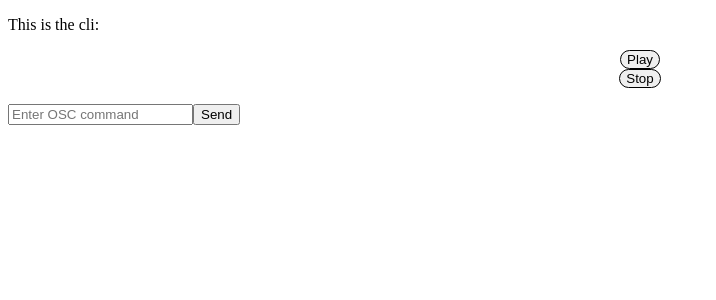
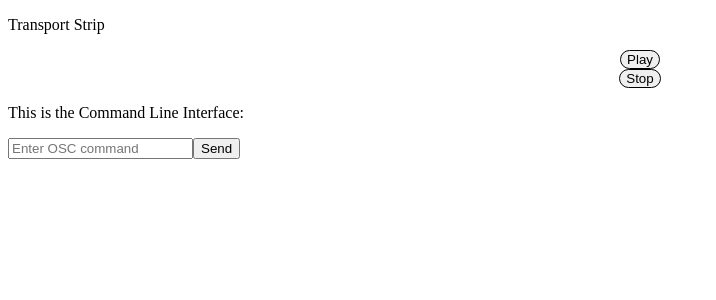
Before and after one commit to Brennername/ardour-collab, an Angular app: page / in a window 1280 px wide. Shown: the top 300 px of the page, without its empty margins (0-716 px from the left). Built offline with nearby package versions, Linux system fonts and the light colour scheme.

Commit message:
Refactored the components

```diff
--- a/src/app/app.component.html
+++ b/src/app/app.component.html
@@ -1,5 +1,14 @@
-<p>This is the cli:</p>
-<app-transport-play-button></app-transport-play-button><app-transport-stop-button></app-transport-stop-button>
-<app-cli/>
+<p>Transport Strip</p>
+<app-transport-strip></app-transport-strip>
+
+
+<div class="cli_container">
+  <p>This is the Command Line Interface:</p>
+  <app-cli/>
+</div>
+
+
+
+
 
 <router-outlet />
--- a/src/app/app.component.ts
+++ b/src/app/app.component.ts
@@ -2,15 +2,15 @@ import { Component } from '@angular/core';
 import { RouterOutlet } from '@angular/router';
 import { CliComponent } from './components/cli/cli.component';
 import { HttpClient, HttpClientModule } from '@angular/common/http';
-import { TransportPlayButtonComponent } from "./components/transport-play-button/transport-play-button.component";
 import { OscService } from '../services/osc.service';
-import { TransportStopButtonComponent } from "./components/transport-stop-button/transport-stop-button.component";
+import { TransportStripComponent } from "./features/transport-strip/transport-strip.component";
+import { ComponentsModule } from './components/components.module';
 
 
 @Component({
   selector: 'app-root',
   standalone: true,
-  imports: [RouterOutlet, CliComponent, HttpClientModule, TransportPlayButtonComponent, TransportStopButtonComponent],
+  imports: [RouterOutlet, CliComponent, HttpClientModule, TransportStripComponent, ComponentsModule],
   templateUrl: './app.component.html',
   styleUrl: './app.component.scss',
   providers: [OscService, HttpClient]
--- /dev/null
+++ b/src/app/components/components.module.ts
@@ -0,0 +1,16 @@
+import { NgModule } from '@angular/core';
+import { CommonModule } from '@angular/common';
+import { TransportPlayButtonComponent } from './transport-play-button/transport-play-button.component';
+import { TransportStopButtonComponent } from './transport-stop-button/transport-stop-button.component';
+
+
+
+@NgModule({
+  declarations: [],
+  imports: [
+    CommonModule, TransportPlayButtonComponent, TransportStopButtonComponent
+  ],
+  exports: [TransportPlayButtonComponent, TransportStopButtonComponent ]
+})
+export class ComponentsModule { }
+export { TransportPlayButtonComponent, TransportStopButtonComponent };
--- /dev/null
+++ b/src/app/features/transport-strip/transport-strip.component.html
@@ -0,0 +1,3 @@
+<div class="transport-strip-container">
+<app-transport-play-button></app-transport-play-button><app-transport-stop-button></app-transport-stop-button>
+</div>
```
Also changed, not shown: src/app/features/transport-strip/transport-strip.component.ts (added, +14 -0 lines), src/app/features/transport-strip/transport-strip.component.scss (added), 1 other file (tests, documents, lock files or other folders).
